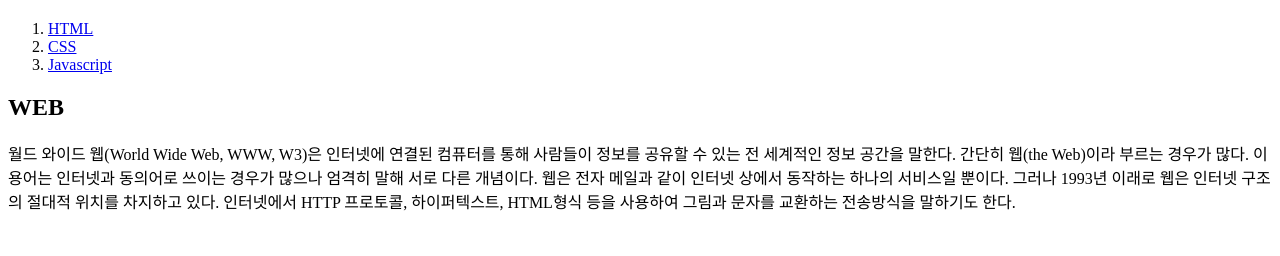
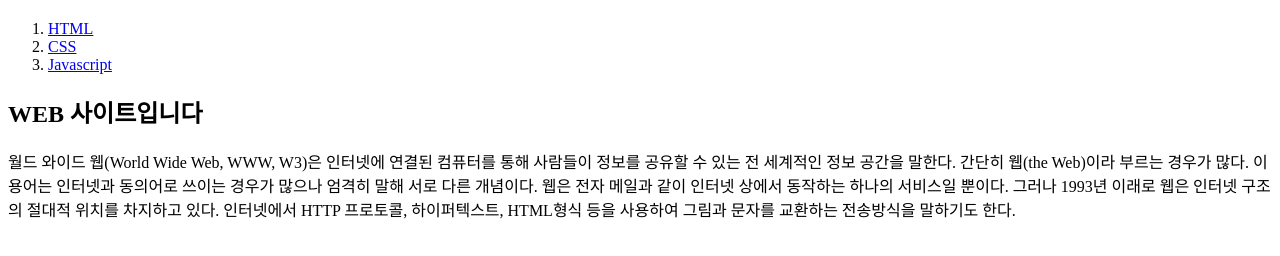
Before and after one commit to aa106206/Myfirstwebsite, a plain HTML site: page index.html in a window 1280 px wide. Shown: the part 60-316 px from the top of the page. Drawn offline with Linux system fonts and the light colour scheme.

Commit message:
Update index.html

```diff
--- a/index.html
+++ b/index.html
@@ -14,7 +14,7 @@
         <li><a href="2.html">CSS</a></li>
         <li><a href="3.html">Javascript</a></li>
     </ol>
-    <h2>WEB</h2>
+    <h2>WEB 사이트입니다</h2>
     <p>
         월드 와이드 웹(World Wide Web, WWW, W3)은 인터넷에 연결된 컴퓨터를 통해 사람들이 정보를 공유할 수 있는 전 세계적인 정보 공간을 말한다. 간단히 웹(the Web)이라 부르는 경우가 많다. 이 용어는 인터넷과 동의어로 쓰이는 경우가 많으나 엄격히 말해 서로 다른 개념이다. 웹은 전자 메일과 같이 인터넷 상에서 동작하는 하나의 서비스일 뿐이다. 그러나 1993년 이래로 웹은 인터넷 구조의 절대적 위치를 차지하고 있다. 인터넷에서 HTTP 프로토콜, 하이퍼텍스트, HTML형식 등을 사용하여 그림과 문자를 교환하는 전송방식을 말하기도 한다.
     </p>
```
